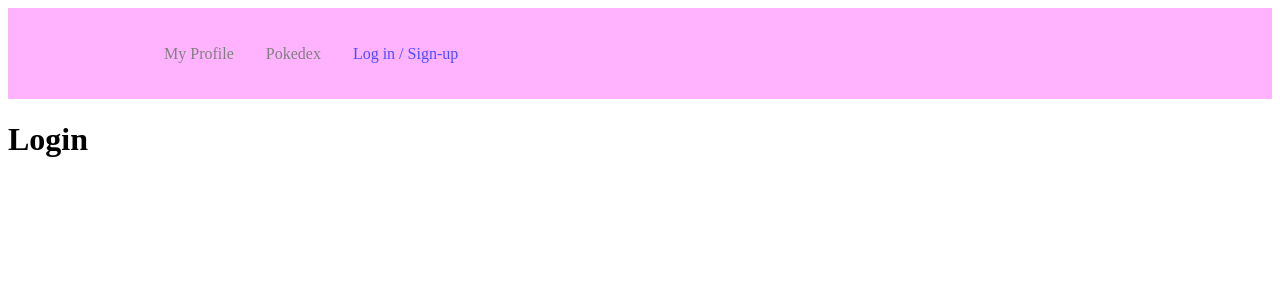
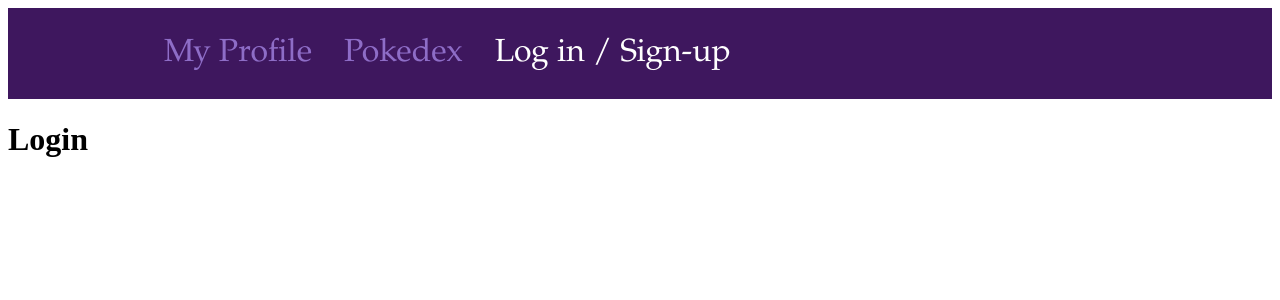
Before and after one commit to ixu42/web-express-challenge, a React (Vite) app in the folder frontend/pokedex_app/: page /Login in a window 1280 px wide. Shown: the top 300 px of the page. Built offline with nearby package versions, Linux system fonts and the light colour scheme.

Commit message:
Minor css changes to navbar

```diff
--- a/frontend/pokedex_app/src/components/Navbar/Navbar.jsx
+++ b/frontend/pokedex_app/src/components/Navbar/Navbar.jsx
@@ -3,13 +3,13 @@ import {Nav, NavLink, NavMenu} from "./NavbarElements"
 
 const Navbar = () => {
 	return (
-		<div>
+		<>
 			<Nav>
 				<NavMenu>
 					<NavLink to="/Profile" activeStyle>
 						My Profile
 					</NavLink>
-					<NavLink to="/Pokedex" activeStyle>
+					<NavLink to="/" activeStyle>
 						Pokedex
 					</NavLink>
 					<NavLink to="/Login" activeStyle>
@@ -17,7 +17,7 @@ const Navbar = () => {
 					</NavLink>
 				</NavMenu>
 			</Nav>
-		</div>
+		</>
 	);
 };
 
--- a/frontend/pokedex_app/src/components/Navbar/NavbarElements.jsx
+++ b/frontend/pokedex_app/src/components/Navbar/NavbarElements.jsx
@@ -4,7 +4,7 @@ import React from "react";
 import styled from "styled-components";
 
 export const Nav = styled.nav`
-    background: #ffb3ff;
+    background: #3e175e;
     height: 85px;
     display: flex;
     justify-content: space-between;
@@ -13,21 +13,23 @@ export const Nav = styled.nav`
 `;
 
 export const NavLink = styled(Link)`
-    color: #808080;
+    color: #8e6dc7;
     display: flex;
     align-items: center;
     text-decoration: none;
     padding: 0 1rem;
     height: 100%;
     cursor: pointer;
+    font-size: 2rem;
+    font-family: "Garamond", sans-serif;
     &.active {
-        color: #4d4dff;
+        color: #ffffff;
     }
 `;
 
 export const Bars = styled(FaBars)`
     display: none;
-    color: #808080;
+    color: #3d069c;
     @media screen and (max-width: 768px) {
         display: block;
         position: absolute;
--- a/frontend/pokedex_app/src/pages/login.jsx
+++ b/frontend/pokedex_app/src/pages/login.jsx
@@ -3,9 +3,10 @@ import React from "react";
 const Login = () => {
 
 	return (
-	<div>
-        <h1>Login</h1>
-    </div>)
+	<main>
+		<h1>Login</h1>
+	</main>
+	)
 }
 
 export default Login;
```
